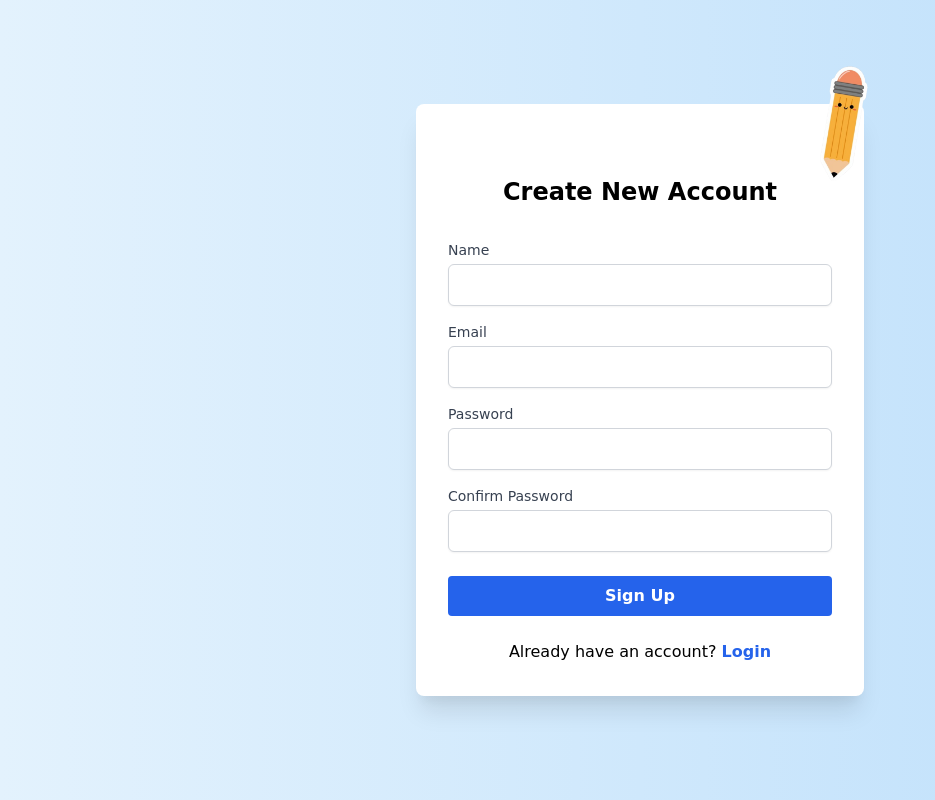
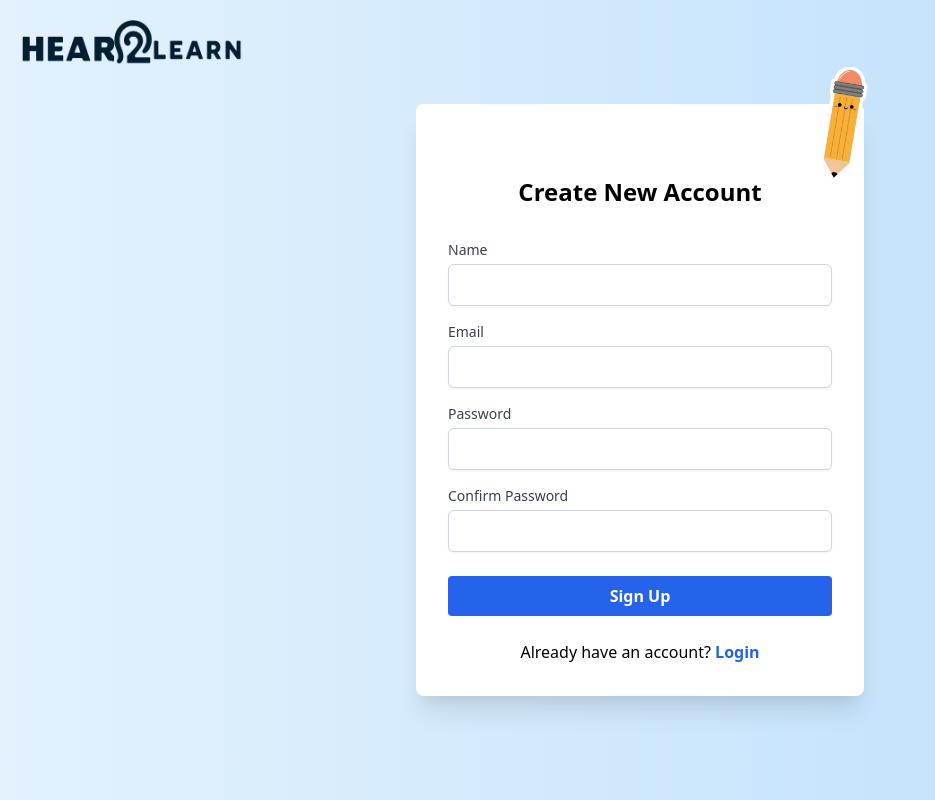
Before and after one commit to prince-ao/dragonhacks2024, a Flask app: page /signup in a window 1280 px wide. Shown: the whole page, without its empty margins (0-935 px from the left). Run offline with Flask 3, Linux system fonts and the light colour scheme; some libraries are stand-ins or nearby versions.

Commit message:
removed comic sans why have comic sans.

```diff
--- a/templates/login.j2
+++ b/templates/login.j2
@@ -9,7 +9,6 @@
         /* Adding a subtle background gradient and playful accents */
         body {
             background: linear-gradient(to right, #e3f2fd, #bbdefb);
-            font-family: 'Comic Sans MS', 'Comic Neue', cursive; /* playful font */
         }
         /* Enhancing input focus effect */
         input:focus {
@@ -39,6 +38,9 @@
     </style>
 </head>
 <body class="flex items-center justify-center h-screen">
+    <!-- Logo -->
+    <img src="static/images/logo.png" alt="Logo" class="absolute top-5 left-5 z-10 w-56 h-auto">
+
     <!-- Login container with adjusted padding -->
     <div class="bg-white p-8 rounded-lg shadow-lg max-w-md w-full space-y-6 login-container">
         <!-- Pencil sticker inside the container -->
--- a/templates/signup.j2
+++ b/templates/signup.j2
@@ -9,7 +9,6 @@
         /* Adding a subtle background gradient and playful accents */
         body {
             background: linear-gradient(to right, #e3f2fd, #bbdefb);
-            font-family: 'Comic Sans MS', 'Comic Neue', cursive; /* playful font */
         }
         /* Enhancing input focus effect */
         input:focus {
@@ -39,6 +38,9 @@
     </style>
 </head>
 <body class="bg-gray-100 flex items-center justify-center h-screen">
+    <!-- Logo -->
+    <img src="static/images/logo.png" alt="Logo" class="absolute top-5 left-5 z-10 w-56 h-auto">
+
     <!-- Sign-up container with adjusted padding -->
     <div class="bg-white p-8 rounded-lg shadow-xl max-w-md w-full space-y-8 signup-container">
         <!-- Pencil sticker inside the container -->
@@ -66,9 +68,7 @@
                 <input type="password" id="confirm_password" name="confirm_password" class="mt-1 block w-full px-3 py-2 border border-gray-300 rounded-md shadow-sm focus:outline-none focus:ring-blue-500 focus:border-blue-500" required>
             </div>
             <!-- Sign Up Button -->
-            <a href="/create-lecture">
-                <button type="button" class="w-full bg-blue-600 hover:bg-blue-700 text-white font-bold py-2 px-4 rounded focus:outline-none focus:shadow-outline">Sign Up</button>
-            </a>
+            <button type="submit" class="w-full bg-blue-600 hover:bg-blue-700 text-white font-bold py-2 px-4 rounded focus:outline-none focus:shadow-outline">Sign Up</button>
             <!-- Link to Login Page -->
             <p class="mt-6 text-center">
                 Already have an account?
```
Also changed, not shown: templates/view_lecture.j2 (line endings or trailing spaces).
